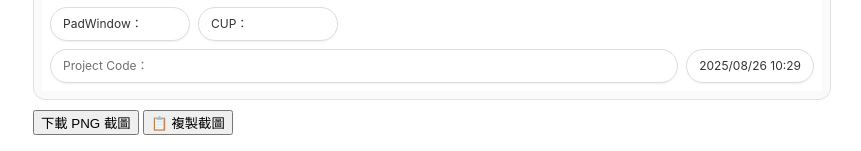
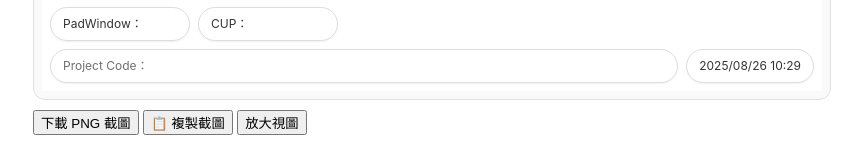
Before and after one commit to x2358zx/padlist-webapp, a FastAPI app: page / in a window 1280 px wide. Shown: the part 1074-1225 px from the top of the page, without its empty margins (419-1280 px from the left). Run offline with FastAPI, Linux system fonts and the light colour scheme.

Commit message:
新增一個按鈕在複製截圖的右邊，不按時寫切換 「放大視圖」，按下後寫 「1:1視圖"」，不按的時候是現在比例的功能，按的時候會將中間圖片放大到黃色區內的0.9倍，長或寬先到就停止

```diff
--- a/app/static/js/app.js
+++ b/app/static/js/app.js
@@ -70,6 +70,10 @@ const sheetSelector = document.getElementById("sheetSelector");
 
 const zoomRange = document.getElementById("zoomRange");
 const zoomVal = document.getElementById("zoomVal");
+
+const viewToggleBtn = document.getElementById("btnViewToggle"); // ★ 新增：放大/1:1 視圖切換
+let BIG_VIEW_MODE = false;                                     // ★ false=1:1/既有比例，true=放大到黃色區0.9 (BIG_VIEW_RATIO)
+const BIG_VIEW_RATIO = 0.9;                                    // ★ 放大到黃色區的佔比
 
 const dataControls = document.getElementById("dataControls");
 const hideDataControls   = () => dataControls?.setAttribute("hidden", "");
@@ -617,6 +621,63 @@ function checkCornerExclusive(){
   highlightCornerLines(conflicts);
 }
 
+// === 視圖切換：1:1 / 放大到黃色區 0.9 倍 ===
+// 取 chip 基本顯示尺寸（從 chip size 轉 px）
+function baseChipPixelSize(){
+  const w_um = Number(chipWidthEl.value)  || 0;
+  const h_um = Number(chipHeightEl.value) || 0;
+  if (!w_um || !h_um) return null;
+  return sizeFromChipUm(w_um, h_um); // {w,h}
+}
+
+// 將圖片置中到指定矩形（stage 座標）
+function centerImageToRect(imgW, imgH, rect){
+  chipImage.style.left = `${rect.left + (rect.right - rect.left - imgW)/2}px`;
+  chipImage.style.top  = `${rect.top  + (rect.bottom - rect.top - imgH)/2}px`;
+}
+
+// 依目前模式套用視圖
+function applyViewMode(){
+  if (!chipImage.classList.contains('loaded')) return; // 沒圖不處理
+  const base = baseChipPixelSize();
+  if (!base) return;
+
+  if (!BIG_VIEW_MODE){
+    // 1:1 / 既有比例（用 chip size 像素值）→ 置中到四側 pin 盒的內框
+    chipImage.style.width  = base.w + "px";
+    chipImage.style.height = base.h + "px";
+    centerChipImageInInnerFrame();
+  } else {
+    // 放大視圖：塞進黃色區（#epadBackground）0.9 倍，長/寬先到就停
+    const epad = document.getElementById("epadBackground");
+    const rect = epad ? getStageRect(epad) : null;
+    if (!rect){
+      // 找不到黃色區就退回 1:1（避免壞狀態）
+      chipImage.style.width  = base.w + "px";
+      chipImage.style.height = base.h + "px";
+      centerChipImageInInnerFrame();
+    } else {
+      const epadW = rect.right - rect.left;
+      const epadH = rect.bottom - rect.top;
+      const s = BIG_VIEW_RATIO * Math.min(epadW / base.w, epadH / base.h); // 等比例放大
+      const w = base.w * s, h = base.h * s;
+      chipImage.style.width  = w + "px";
+      chipImage.style.height = h + "px";
+      centerImageToRect(w, h, rect); // 置中到黃色區
+    }
+  }
+  // 依圖片邊界重設 MIN/MAX → 重畫（避免比例改變造成定位不符）
+  if (typeof setMinMaxToImage === 'function') setMinMaxToImage();
+  if (typeof drawPinsAndLines  === 'function') drawPinsAndLines();
+}
+
+// ★ 切換按鈕監聽：文字與模式互切
+viewToggleBtn?.addEventListener('click', ()=>{
+  BIG_VIEW_MODE = !BIG_VIEW_MODE;
+  viewToggleBtn.textContent = BIG_VIEW_MODE ? "1:1視圖" : "放大視圖";
+  applyViewMode();
+});
+
 
 // ====== Draw pins and lines ======
 function drawPinsAndLines(){
@@ -817,6 +878,8 @@ async function querySheetInfo(){
   // 置中僅在有圖時才做，避免做多餘動作
   if (hasChipSize && data.image_url) {
     centerChipImageInInnerFrame();
+	// ★ 視圖模式套用（若使用者已切到放大視圖會即時生效）
+    if (typeof applyViewMode === "function") applyViewMode();
     clearOverlay(); MIN_POINT = null; MAX_POINT = null;
     VALID_PINS = []; INVALID_PINS = [];
     setInvalidPins([]);
--- a/app/templates/index.html
+++ b/app/templates/index.html
@@ -96,8 +96,10 @@
 		  -->
 
           <div class="row zoom-row">
-            <label>縮放(ctrl+滾輪)：</label>
-            <span id="zoomVal">100%</span>
+		    <ul>
+              <li>縮放(ctrl+滾輪)：<span id="zoomVal">100%</span></li>
+			  <li>滾輪中鍵按著可以抓住並且移動</li>
+			</ul>
           </div>
         </div>
 
@@ -105,7 +107,7 @@
           <legend class="capsule-legend">邊界內縮（MIN/MAX OFFSET）</legend>
 
           <label class="row">
-            <span>四邊連動</span>
+            <span>四邊連動 (shift+滾輪可以控制)</span>
             <input id="offsetLink" type="checkbox" checked>
           </label>
 
@@ -185,6 +187,7 @@
         <div class="actions">
           <button id="btnDownload">下載 PNG 截圖</button>
 		  <button id="btnCopy">📋 複製截圖</button>
+		  <button id="btnViewToggle" title="切換放大/1:1 視圖">放大視圖</button>
         </div>
 
         <div class="invalid-list" hidden>
```
